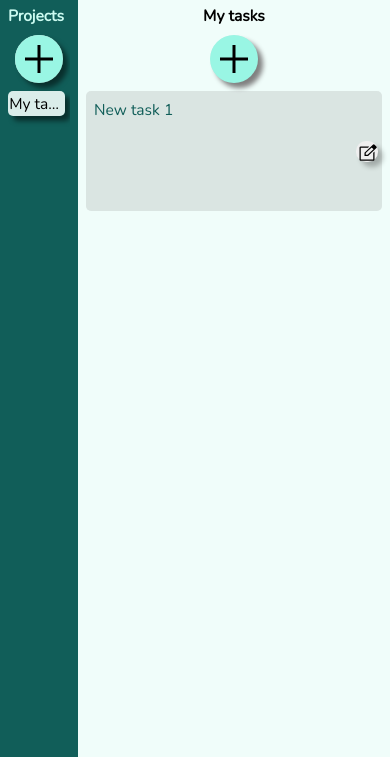
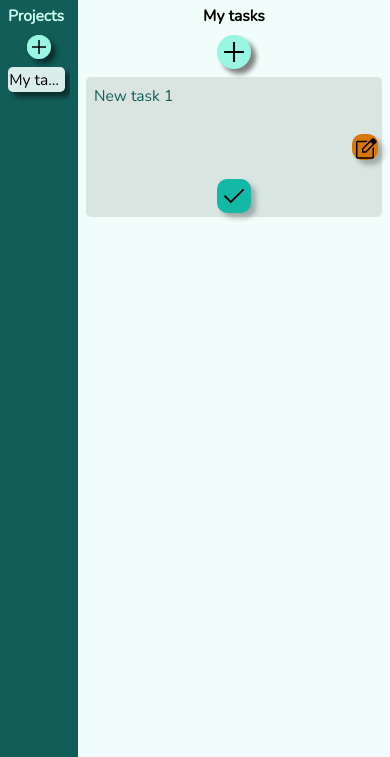
Before and after one commit to tho-daskalakis/todo-list, a website with bundled scripts: page dist/index.html in a window 390 px wide. Both pictures are taken after a click on the button 234 px from the left and 146 px from the top of the page. Shown: the part 87-844 px from the top of the page. Built offline with nearby package versions, Linux system fonts and the light colour scheme.

Commit message:
Add task action button, make btns responsive

```diff
--- a/src/pages/addTask.js
+++ b/src/pages/addTask.js
@@ -30,6 +30,8 @@ function addTask(tasks) {
     '../src/svg/edit_square_FILL0_wght400_GRAD0_opsz48.svg'
   );
 
+  editIcon.setAttribute('alt', 'Edit task');
+
   const editBtn = document.createElement('button');
 
   editBtn.appendChild(editIcon);
@@ -44,6 +46,21 @@ function addTask(tasks) {
 
   taskActions.classList.add('task-action');
 
+  const actionsImg = document.createElement('img');
+
+  actionsImg.setAttribute(
+    'src',
+    '../src/svg/done_FILL0_wght400_GRAD0_opsz48.svg'
+  );
+
+  actionsImg.setAttribute('alt', 'Mark task as done');
+
+  const actionsBtn = document.createElement('button');
+
+  actionsBtn.appendChild(actionsImg);
+
+  taskActions.appendChild(actionsBtn);
+
   task.appendChild(taskActions);
 
   // Add to task array
--- a/src/styles.scss
+++ b/src/styles.scss
@@ -6,9 +6,14 @@ $teal-200: #99f6e4;
 $teal-500: #14b8a6;
 $teal-800: #115e59;
 
+$amber-600: #d97706;
+
 $top-bar-bg: $teal-500;
 $side-bar-bg: $teal-800;
 $main-content-bg: $teal-50;
+
+$edit-task-btn: $amber-600;
+$action-task-btn: $teal-500;
 
 /* Fonts */
 
@@ -22,11 +27,15 @@ $main-content-bg: $teal-50;
 /* Mixins */
 
 @mixin circular-btn {
-  width: max-content;
+  width: clamp(20px, 4vmax, 44px);
   aspect-ratio: 1;
   padding: 0;
   border: none;
   border-radius: 50%;
+
+  &:hover {
+    cursor: pointer;
+  }
 }
 
 /* Styles */
@@ -120,7 +129,7 @@ body,
 
 .add-project {
   justify-self: center;
-  width: max-content;
+  width: clamp(24px, 5vmin, 48px);
   aspect-ratio: 1;
   padding: 0;
   border: none;
@@ -135,6 +144,8 @@ body,
   }
 
   img {
+    width: 100%;
+    aspect-ratio: 1;
     border-radius: 50%;
     background-color: $teal-200;
     box-shadow: 5px 5px 5px rgba($color: black, $alpha: 0.5);
@@ -188,6 +199,8 @@ body,
   }
 
   img {
+    width: 100%;
+    aspect-ratio: 1;
     border-radius: 50%;
     background-color: $teal-200;
     box-shadow: 5px 5px 5px gray;
@@ -200,14 +213,14 @@ body,
 
 .task {
   width: 100%;
-  height: 120px;
-  min-height: 120px;
+  height: 140px;
+  min-height: 140px;
   background-color: rgba($color: gray, $alpha: 0.2);
   border-radius: 5px;
 
   display: grid;
-  grid-template-rows: 70% 30%;
-  grid-template-columns: 90% 10%;
+  grid-template-rows: 1fr min(4vmax, 50px);
+  grid-template-columns: 1fr min(max(34px, 4vmax), 104px);
 
   & > * {
     padding: 8px;
@@ -235,6 +248,8 @@ body,
 
     & > button {
       @include circular-btn();
+
+      background-color: $edit-task-btn;
       border-radius: 10px;
       box-shadow: 5px 5px 5px rgba($color: black, $alpha: 0.25);
 
@@ -258,5 +273,32 @@ body,
 
     grid-row: 2 / span 1;
     grid-column: 1 / span 2;
+
+    display: flex;
+    justify-content: center;
+    align-items: center;
+
+    & > button {
+      @include circular-btn();
+
+      background-color: $action-task-btn;
+      margin-bottom: 8px;
+      height: auto;
+      border-radius: 10px;
+      box-shadow: 5px 5px 5px rgba($color: black, $alpha: 0.25);
+
+      display: flex;
+      justify-content: center;
+      align-items: center;
+
+      &:active {
+        box-shadow: none;
+      }
+
+      & > img {
+        width: 90%;
+        height: 90%;
+      }
+    }
   }
 }
```
Also changed, not shown: dist/main.js.
